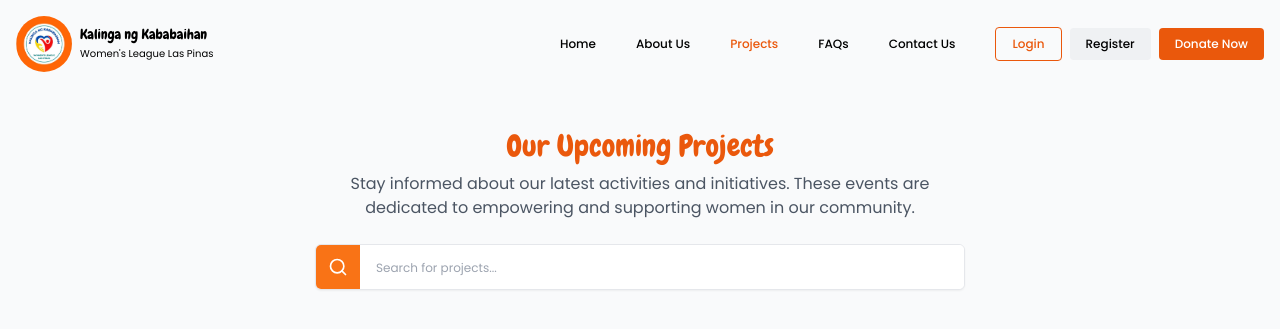
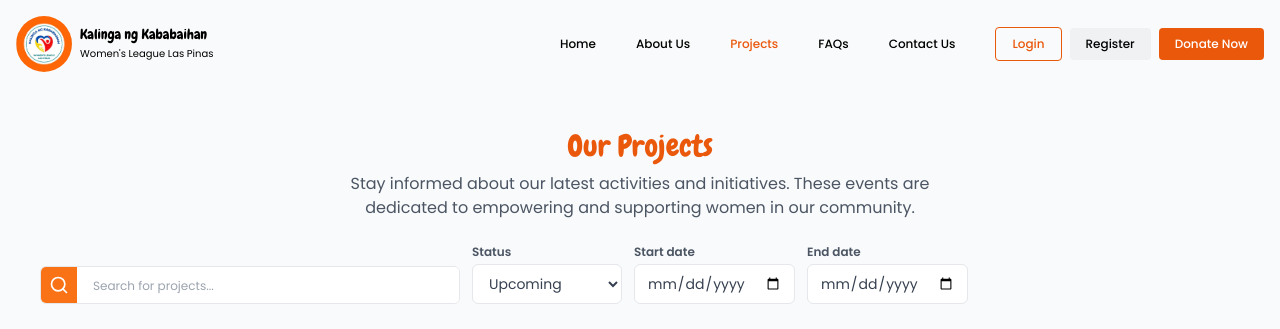
Before and after one commit to ItsMeJosue0021/web, a React (Vite) app: page /our-projects in a window 1280 px wide. Shown: the top 329 px of the page. Built offline with nearby package versions, Linux system fonts and the light colour scheme; no server answers.

Commit message:
Updated Searchbar and Added Filters in Projects page

```diff
--- a/src/pages/EventsList.jsx
+++ b/src/pages/EventsList.jsx
@@ -1,7 +1,7 @@
 import Guest from "../layouts/Guest";
 import { Search, CalendarX2 } from 'lucide-react';
 import { _get } from "../api";
-import { useEffect, useState } from "react";
+import { useEffect, useMemo, useState } from "react";
 import { Link } from "react-router-dom";
 import Footer from "../components/Footer";
 import VolunteerButton from "../components/volunteering/VolunteerButton";
@@ -10,10 +10,24 @@ import {
     canProjectAcceptVolunteers,
     getProjectLifecycleClasses,
     getProjectLifecycleLabel,
+    getProjectLifecycleStatus,
     getProjectPublicPath,
     getProjectTypeClasses,
     getProjectTypeLabel,
 } from "../utils/projectMeta";
+
+const getEventTime = (value) => {
+    if (!value) return 0;
+
+    const dateOnlyMatch = /^(\d{4})-(\d{2})-(\d{2})$/.exec(`${value}`.trim());
+    if (dateOnlyMatch) {
+        const [, year, month, day] = dateOnlyMatch;
+        return new Date(Number(year), Number(month) - 1, Number(day)).getTime();
+    }
+
+    const parsed = new Date(value);
+    return Number.isNaN(parsed.getTime()) ? 0 : parsed.getTime();
+};
 
 const EventsList = () => {
 
@@ -23,26 +37,19 @@ const EventsList = () => {
     const [events, setEvents] = useState([]);
     const [loading, setLoading] = useState(true);
     const [searchTerm, setSearchTerm] = useState("");
+    const [statusFilter, setStatusFilter] = useState("upcoming");
+    const [startDate, setStartDate] = useState("");
+    const [endDate, setEndDate] = useState("");
 
     useEffect(() => {
-        const handler = setTimeout(() => {
-            fetchEvents(searchTerm);
-        }, 350); // light debounce to avoid hammering the API while typing
+        fetchEvents();
+    }, []);
 
-        return () => clearTimeout(handler);
-    }, [searchTerm]);
-
-    const fetchEvents = async (query = "") => {
-        const isSearch = query.trim() !== "";
-
+    const fetchEvents = async () => {
         setLoading(true);
 
         try {
-            const endpoint = isSearch
-                ? `/upcoming-projects?search=${encodeURIComponent(query)}`
-                : "/upcoming-projects";
-
-            const response = await _get(endpoint);
+            const response = await _get("/projects");
             setEvents(response.data);
         } catch (error) {
             console.error('Error fetching events:', error);
@@ -51,31 +58,149 @@ const EventsList = () => {
         }
     };
 
+    const visibleEvents = useMemo(() => {
+        const normalizedSearchTerm = searchTerm.trim().toLowerCase();
+
+        return events
+            .filter((event) => {
+                const lifecycleStatus = getProjectLifecycleStatus(event);
+
+                if (statusFilter === "upcoming" && lifecycleStatus === "done") {
+                    return false;
+                }
+
+                if (statusFilter === "previous" && lifecycleStatus !== "done") {
+                    return false;
+                }
+
+                if (startDate && event.date < startDate) {
+                    return false;
+                }
+
+                if (endDate && event.date > endDate) {
+                    return false;
+                }
+
+                if (!normalizedSearchTerm) {
+                    return true;
+                }
+
+                const searchableText = [
+                    event.title,
+                    event.description,
+                    event.location,
+                    ...(event.tags || []),
+                ]
+                    .filter(Boolean)
+                    .join(" ")
+                    .toLowerCase();
+
+                return searchableText.includes(normalizedSearchTerm);
+            })
+            .sort((first, second) => {
+                const firstTime = getEventTime(first.date);
+                const secondTime = getEventTime(second.date);
+                const firstIsPrevious = getProjectLifecycleStatus(first) === "done";
+                const secondIsPrevious = getProjectLifecycleStatus(second) === "done";
+
+                if (statusFilter === "all" && firstIsPrevious !== secondIsPrevious) {
+                    return firstIsPrevious ? 1 : -1;
+                }
+
+                if (statusFilter === "previous" || (firstIsPrevious && secondIsPrevious)) {
+                    return secondTime - firstTime;
+                }
+
+                return firstTime - secondTime;
+            });
+    }, [events, endDate, searchTerm, startDate, statusFilter]);
+
+    const emptyTitle = statusFilter === "previous"
+        ? "No previous projects found"
+        : statusFilter === "all"
+            ? "No projects found"
+            : "No upcoming projects just yet";
+
+    const emptyDescription = searchTerm || startDate || endDate || statusFilter !== "upcoming"
+        ? "Try adjusting your search or filters to find another community initiative."
+        : "We are preparing our next set of community initiatives. Check back soon or learn more about what we do.";
+
     return (
         <Guest>
             <div className="w-full h-auto pt-32 px-4 pb-20">
 
                 {/* HEADER */}
-                <div className="flex flex-col items-center text-center gap-2">
-                    <h1 className="text-3xl font-bold chewy text-orange-600">Our Upcoming Projects</h1>
+                <div className="max-w-[1200px] mx-auto flex flex-col items-start text-left gap-2">
+                    <h1 className="w-full text-center text-3xl font-bold chewy text-orange-600">Our Projects</h1>
 
-                    <p className="text-sm md:text-base text-gray-600 max-w-[650px]">
+                    <p className="w-full text-center text-sm md:text-base text-gray-600 max-w-[650px] mx-auto">
                         Stay informed about our latest activities and initiatives. These events are dedicated to
                         empowering and supporting women in our community.
                     </p>
 
-                    {/* SEARCH BAR */}
-                    <div className="w-full max-w-[650px] flex items-center mt-4 shadow-sm bg-white border border-gray-200 rounded-md overflow-hidden">
-                        <div className="bg-orange-500 p-3 flex items-center justify-center">
+                    {/* SEARCH AND FILTERS */}
+                    <div className="w-full mt-4 flex flex-wrap items-end gap-3 rounded-md ">
+                        <div className="flex w-full max-w-[420px] items-center overflow-hidden rounded-md border border-gray-200 bg-white">
+                            <div className="bg-orange-500 p-2 flex items-center justify-center">
                                 <Search size={20} className="text-white" />
                             </div>
                             <input
                                 type="text"
                                 value={searchTerm}
                                 onChange={(e) => setSearchTerm(e.target.value)}
-                            className="bg-white px-4 py-3 text-sm w-full outline-none placeholder:text-xs"
+                                className="bg-white px-4 py-2 text-sm w-full outline-none placeholder:text-xs"
                                 placeholder="Search for projects..."
                             />
+                        </div>
+
+                        <label className="flex flex-col gap-1 text-xs font-semibold text-gray-600">
+                            Status
+                            <select
+                                value={statusFilter}
+                                onChange={(event) => setStatusFilter(event.target.value)}
+                                className="min-w-[150px] rounded-md border border-gray-200 bg-white px-3 py-2 text-sm font-normal text-gray-700 outline-none focus:border-orange-500"
+                            >
+                                <option value="upcoming">Upcoming</option>
+                                <option value="previous">Previous</option>
+                                <option value="all">All projects</option>
+                            </select>
+                        </label>
+
+                        <label className="flex flex-col gap-1 text-xs font-semibold text-gray-600">
+                            Start date
+                            <input
+                                type="date"
+                                value={startDate}
+                                onChange={(event) => setStartDate(event.target.value)}
+                                className="rounded-md border border-gray-200 bg-white px-3 py-2 text-sm font-normal text-gray-700 outline-none focus:border-orange-500"
+                            />
+                        </label>
+
+                        <label className="flex flex-col gap-1 text-xs font-semibold text-gray-600">
+                            End date
+                            <input
+                                type="date"
+                                value={endDate}
+                                min={startDate || undefined}
+                                onChange={(event) => setEndDate(event.target.value)}
+                                className="rounded-md border border-gray-200 bg-white px-3 py-2 text-sm font-normal text-gray-700 outline-none focus:border-orange-500"
+                            />
+                        </label>
+
+                        {(searchTerm || startDate || endDate || statusFilter !== "upcoming") && (
+                            <button
+                                type="button"
+                                onClick={() => {
+                                    setSearchTerm("");
+                                    setStartDate("");
+                                    setEndDate("");
+                                    setStatusFilter("upcoming");
+                                }}
+                                className="rounded-md border border-gray-200 px-4 py-2 text-sm text-gray-700 hover:border-orange-500 hover:text-orange-600 transition"
+                            >
+                                Clear filters
+                            </button>
+                        )}
                     </div>
                 </div>
 
@@ -90,16 +215,16 @@ const EventsList = () => {
                     )}
 
                     {/* Empty State */}
-                    {!loading && events.length === 0 && (
+                    {!loading && visibleEvents.length === 0 && (
                         <div className="col-span-full">
                             <div className="max-w-xl mx-auto bg-white border border-orange-100 shadow-sm rounded-2xl p-8 text-center flex flex-col items-center gap-4">
                                 <div className="w-14 h-14 rounded-full bg-orange-50 text-orange-500 flex items-center justify-center">
                                     <CalendarX2 size={28} />
                                 </div>
                                 <div className="space-y-2">
-                                    <h3 className="text-lg font-semibold text-gray-800">No upcoming projects just yet</h3>
+                                    <h3 className="text-lg font-semibold text-gray-800">{emptyTitle}</h3>
                                     <p className="text-sm text-gray-600">
-                                        We are preparing our next set of community initiatives. Check back soon or learn more about what we do.
+                                        {emptyDescription}
                                     </p>
                                 </div>
                                 <div className="flex flex-wrap items-center justify-center gap-3">
@@ -121,7 +246,7 @@ const EventsList = () => {
                     )}
 
                     {/* EVENTS */}
-                    {!loading && events.map((event) => (
+                    {!loading && visibleEvents.map((event) => (
                         <div
                             key={event.id}
                             className="h-fit bg-white rounded-lg shadow-md overflow-hidden flex flex-col hover:shadow-lg hover:-translate-y-1 transition-all duration-200"
```
Lines whose indentation alone changed are shown as unchanged.
